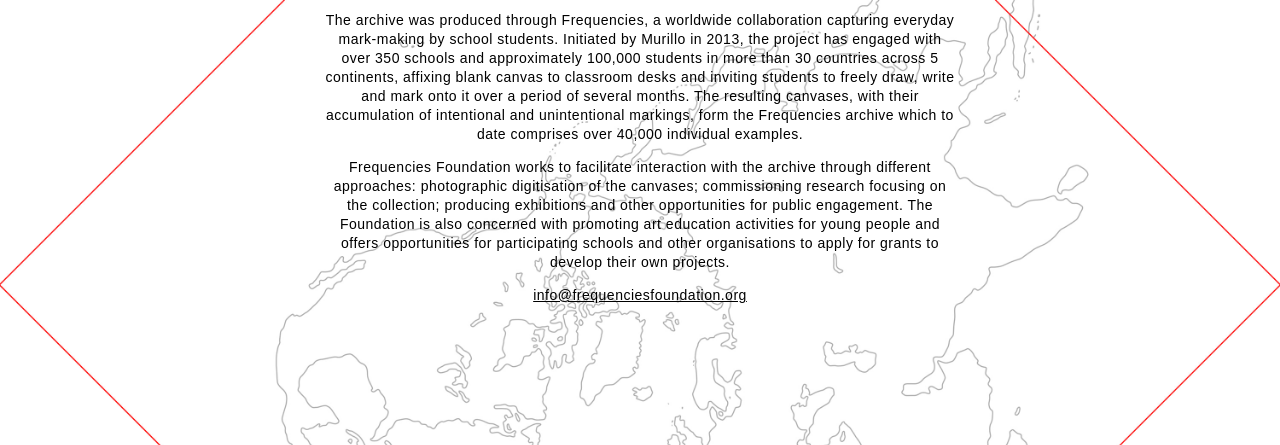
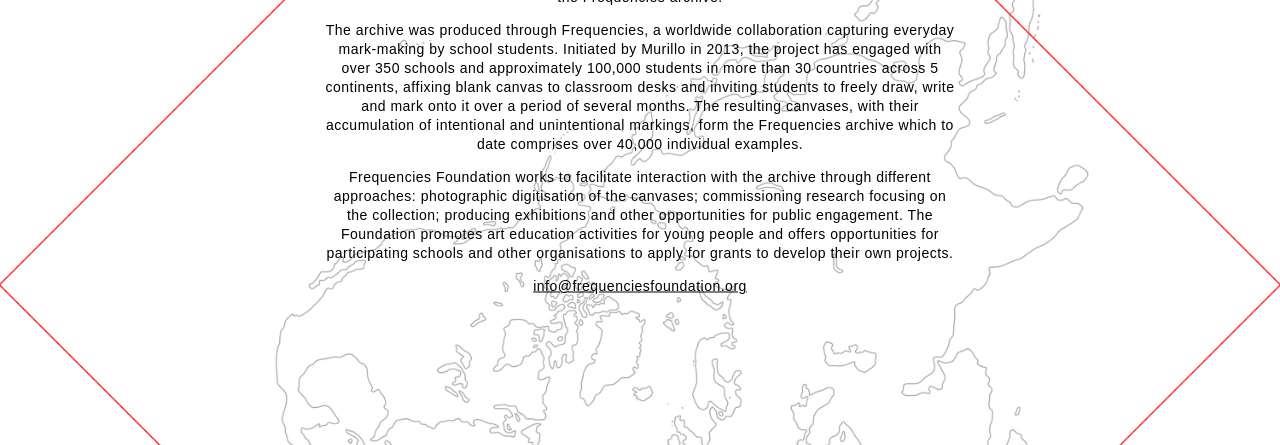
Before and after one commit to ryanhbowman/freq, a website: page index.html in a window 1280 px wide. Both pictures are taken after a click on the element "Frequencies Foundation". Shown: the part 355-800 px from the top of the page. Drawn offline with nearby package versions, Linux system fonts and the light colour scheme; a web font is replaced by a local one.

Commit message:
Update index.html
small text

```diff
--- a/index.html
+++ b/index.html
@@ -21,7 +21,7 @@
         <h2 class="mb">Frequencies Foundation </h2>
         <p>Frequencies Foundation is a non-profit organisation founded by artist Oscar Murillo and led by political scientist Clara Dublanc. The Foundation supports research, develops projects and makes grants globally in the spheres of art and education, as well as being the custodian of the Frequencies archive.</p>
         <p>The archive was produced through Frequencies, a worldwide collaboration capturing everyday mark-making by school students. Initiated by Murillo in 2013, the project has engaged with over 350 schools and approximately 100,000 students in more than 30 countries across 5 continents, affixing blank canvas to classroom desks and inviting students to freely draw, write and mark onto it over a period of several months. The resulting canvases, with their accumulation of intentional and unintentional markings, form the Frequencies archive which to date comprises over 40,000 individual examples.</p>
-        <p>Frequencies Foundation works to facilitate interaction with the archive through different approaches: photographic digitisation of the canvases; commissioning research focusing on the collection; producing exhibitions and other opportunities for public engagement. The Foundation is also concerned with promoting art education activities for young people and offers opportunities for participating schools and other organisations to apply for grants to develop their own projects.</p>
+        <p>Frequencies Foundation works to facilitate interaction with the archive through different approaches: photographic digitisation of the canvases; commissioning research focusing on the collection; producing exhibitions and other opportunities for public engagement. The Foundation promotes art education activities for young people and offers opportunities for participating schools and other organisations to apply for grants to develop their own projects.</p>
         <p><a href="mailto:info@frequenciesfoundation.org">info@frequenciesfoundation.org</a></p>
       </div>
 
```
